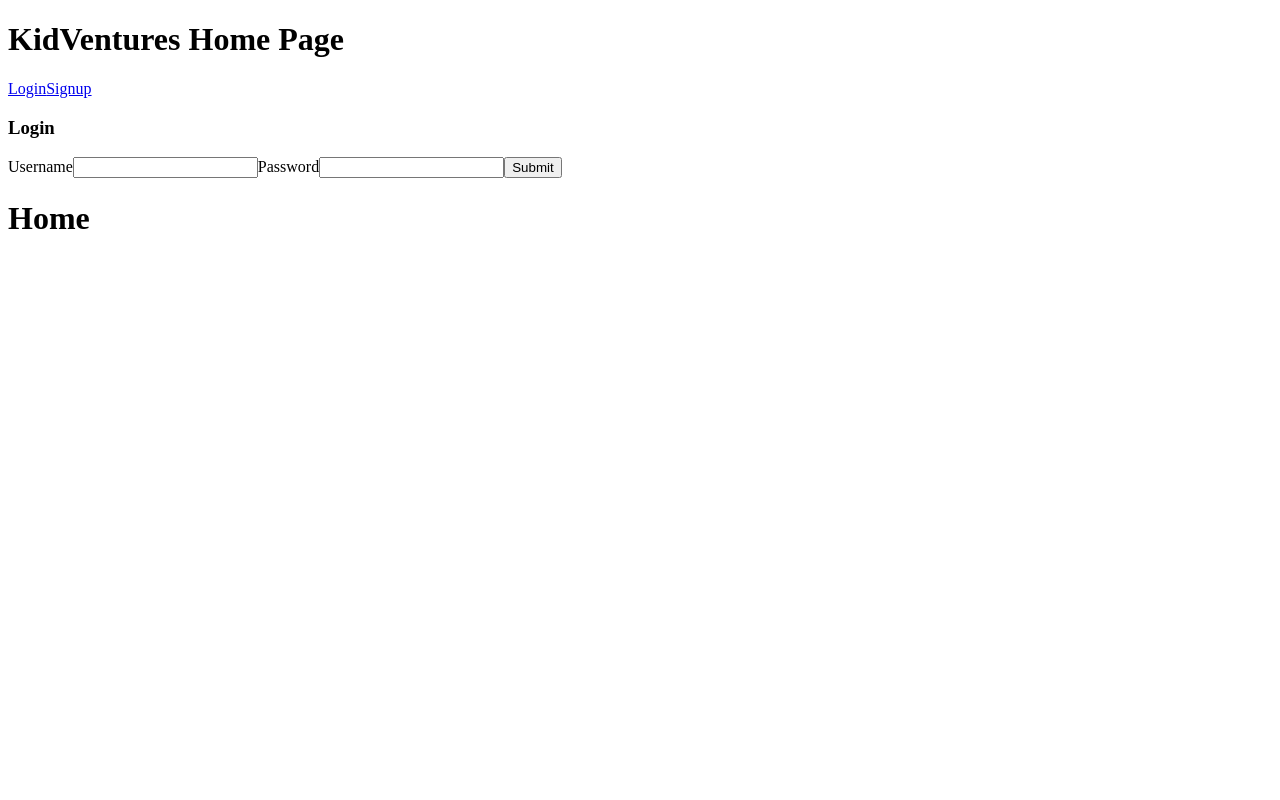
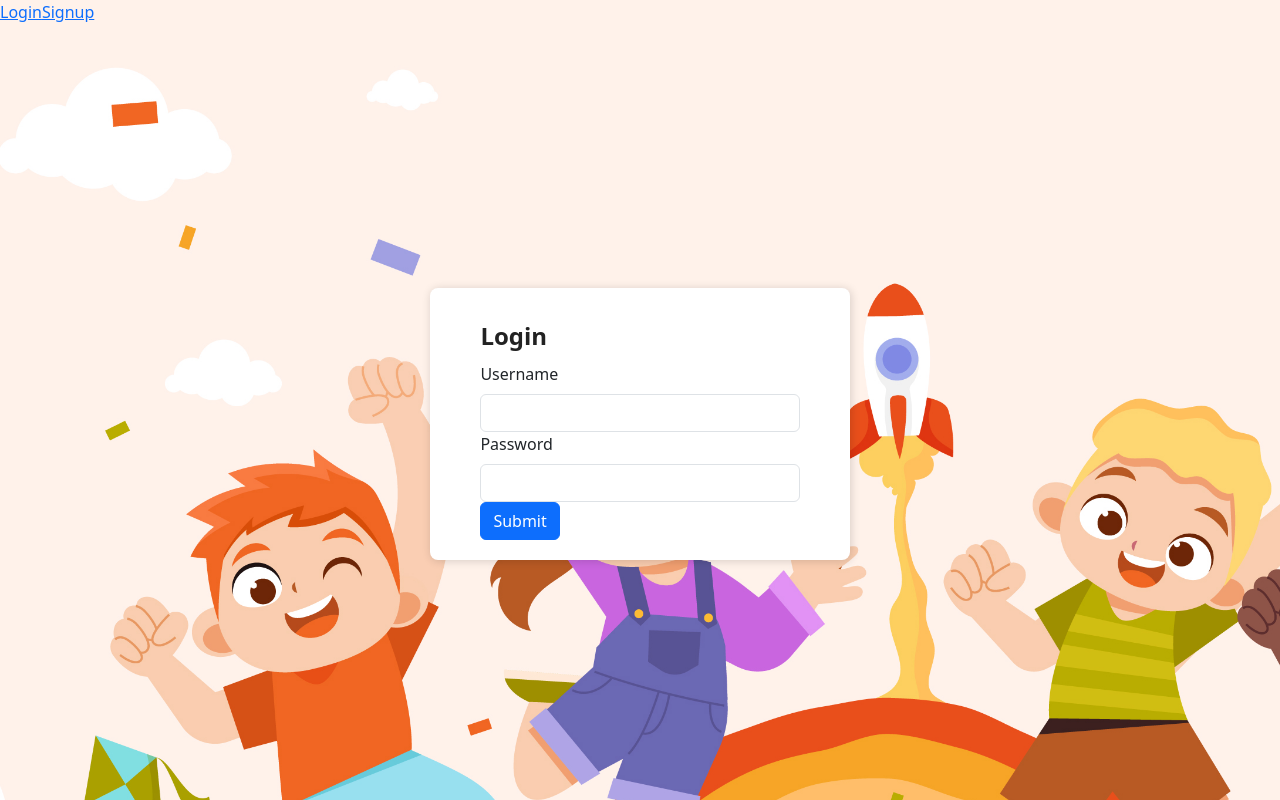
Before and after one commit to eaw-pid/KidVentures, a React (Create React App) app in the folder client/: page /login in a window 1280 px wide. Shown: the top 800 px of the page. Built offline with nearby package versions, Linux system fonts and the light colour scheme; no server answers.

Commit message:
start styling with react bootstrap

```diff
--- a/client/public/index.html
+++ b/client/public/index.html
@@ -8,6 +8,11 @@
       href="https://fonts.googleapis.com/css2?family=Permanent+Marker&display=swap"
       rel="stylesheet"
     />
+    <link
+      rel="stylesheet"
+      href="https://cdn.jsdelivr.net/npm/bootstrap@5.3.2/dist/css/bootstrap.min.css"
+      integrity="sha384-T3c6CoIi6uLrA9TneNEoa7RxnatzjcDSCmG1MXxSR1GAsXEV/Dwwykc2MPK8M2HN"
+      crossorigin="anonymous"/>
     <meta name="viewport" content="width=device-width, initial-scale=1" />
     <meta name="theme-color" content="#000000" />
     <meta
--- a/client/src/components/ActivityList.js
+++ b/client/src/components/ActivityList.js
@@ -3,6 +3,7 @@ import { ReviewContext } from "../context/ReviewContext";
 import { UserContext } from "../context/UserContext";
 import { useNavigate, Link  } from "react-router-dom";
 import { SingleActivityContext } from "../context/SingleActivityContext"
+import {Container, Col, Row} from 'react-bootstrap';
 
 
 function ActivityList({activity}) {
@@ -40,14 +41,23 @@ function ActivityList({activity}) {
 
     return (
         <div>
+           <Container>
+            <Row>
+                <Col>
                     <h3 onClick={handleClick}>{activity.title}</h3>
                     <p>Description: {activity.description}</p>
+                    <h4>Reviews: {numOfReviews}</h4><button onClick={handleReviewClick}>Add Review</button>
+                    {reviewList}
+                </Col>
+                <Col >
                     <p>Location: {activity.location}</p>
                     <p>Date/Time: {activity.date_converter}</p>
-            <h4>Reviews: {numOfReviews}</h4><button onClick={handleReviewClick}>Add Review</button>
-            {reviewList}
                     {activity.free ?
                     <p><strong>FREE</strong></p>: null}
+                </Col>
+            </Row>
+
+           </Container>
         </div>
     )
 }
--- a/client/src/components/App.js
+++ b/client/src/components/App.js
@@ -13,13 +13,13 @@ function App() {
 
   return (
       <div>
-        <h1>KidVentures Home Page</h1>
+
 
           <NavBar />
         <Outlet />
-        {!currentUser ?
-        <Home />
-      : null }
+
+        {/* <Home /> */}
+
 
 
       </div>
--- a/client/src/index.css
+++ b/client/src/index.css
@@ -1,6 +1,49 @@
+
 :root {
   --bg: #282c34;
   --header: #fff;
   --link: #61dafb;
   --text: hsla(0, 0%, 100%, 0.88);
 }
+
+body {
+  background: url("./images/kids.jpg");
+  position: relative;
+  text-align: center;
+  /* padding-top: 700px; */
+  padding-bottom: 350px;
+  background-size: cover;
+}
+
+
+.Auth-form-container {
+  display: flex;
+  justify-content: center;
+  align-items: center;
+  width: 100vw;
+  height: 100vh;
+
+}
+
+.Auth-form {
+  width: 420px;
+  box-shadow: rgb(0 0 0 / 16%) 1px 1px 10px;
+  padding-top: 30px;
+  padding-bottom: 20px;
+  border-radius: 8px;
+  background-color: white;
+
+}
+
+.Auth-form-content {
+  padding-left: 12%;
+  padding-right: 12%;
+}
+
+.Auth-form-title {
+  text-align: center;
+  margin-bottom: 1em;
+  font-size: 24px;
+  color: rgb(34, 34, 34);
+  font-weight: 800;
+}
--- a/client/src/index.js
+++ b/client/src/index.js
@@ -8,6 +8,7 @@ import { CategoryProvider } from "./context/CategoryContext.js";
 import { DateValueProvider } from "./context/DateValueContext.js";
 import { SingleActivityProvider } from "./context/SingleActivityContext.js";
 import "./index.css";
+import 'bootstrap/dist/css/bootstrap.min.css'
 //TO DO
 // import { BrowserRouter } from "react-router-dom";
 // import { createRoot } from "react-dom/client";
@@ -18,6 +19,7 @@ const router = createBrowserRouter(routes)
 
 const root = ReactDOM.createRoot(document.getElementById('root'));
 root.render(
+
         <UserProvider>
             <ActivityProvider>
                 <CategoryProvider>
--- a/client/src/pages/Home.js
+++ b/client/src/pages/Home.js
@@ -1,13 +1,22 @@
 import React, {useContext, useEffect} from "react";
+import { UserContext } from "../context/UserContext";
+
 
 
 function Home () {
 
+    const {currentUser} = useContext(UserContext)
 
-
+    if (currentUser) {
+        return null;
+    }
 
     return(
-        <h1>Home</h1>
+        <div>
+
+            <h1>KidVentures</h1>
+        </div>
+
     )
 }
 
--- a/client/src/pages/Login.js
+++ b/client/src/pages/Login.js
@@ -2,7 +2,9 @@ import React, { useContext } from 'react'
 import { useFormik } from "formik";
 import * as yup from "yup";
 import { UserContext } from '../context/UserContext';
-import { useNavigate } from 'react-router-dom'
+import { useNavigate } from 'react-router-dom';
+import { Form, Button } from 'react-bootstrap';
+
 
 function Login() {
 
@@ -45,17 +47,23 @@ function Login() {
         return error ? <p style={{color: "red"}}>{error}</p> : null}
 
         return (
-        <div>
-            <form onSubmit={formik.handleSubmit}>
-                <h3>Login</h3>
-                <label>Username</label>
-                <input type="username" name="username" value={formik.values.username} onChange={formik.handleChange}/>
-                {displayErrors(formik.errors.username)}
-                <label>Password</label>
-                <input type="password" name="password" value={formik.values.password} onChange={formik.handleChange}/>
-                {displayErrors(formik.errors.password)}
-                <button type="submit">Submit</button>
-            </form>
+        <div className="Auth-form-container">
+            <Form className="Auth-form"  onSubmit={formik.handleSubmit}>
+                <div className="Auth-form-content">
+                    <Form.Label className="Auth-form-title">Login</Form.Label>
+                        <Form.Group >
+                            <Form.Label>Username</Form.Label>
+                            <Form.Control type="username" name="username" value={formik.values.username} onChange={formik.handleChange}/>
+                            {displayErrors(formik.errors.username)}
+                    </Form.Group>
+                    <Form.Group>
+                            <Form.Label>Password</Form.Label>
+                            <Form.Control type="password" name="password" value={formik.values.password} onChange={formik.handleChange}/>
+                            {displayErrors(formik.errors.password)}
+                    </Form.Group>
+                    <Button type="submit">Submit</Button>
+                </div>
+            </Form>
         </div>
 
     )
--- a/client/src/pages/Signup.js
+++ b/client/src/pages/Signup.js
@@ -3,6 +3,7 @@ import { useFormik } from "formik";
 import * as yup from "yup";
 import { UserContext } from '../context/UserContext'
 import { useNavigate } from 'react-router-dom';
+import { Form, Button } from 'react-bootstrap';
 
 function Signup() {
 
@@ -49,20 +50,28 @@ function Signup() {
         return error ? <p style={{color: "red"}}>{error}</p> : null}
 
     return (
-        <div>
-            <form onSubmit={formik.handleSubmit}>
-                <h3>Signup</h3>
-                <label>Username</label>
-                <input type="username" name="username" value={formik.values.username} onChange={formik.handleChange}/>
-                {displayErrors(formik.errors.username)}
-                <label>Email</label>
-                <input type="email" name="email" value={formik.values.email} onChange={formik.handleChange}/>
-                {displayErrors(formik.errors.email)}
-                <label>Password</label>
-                <input type="password" name="password" value={formik.values.password} onChange={formik.handleChange}/>
-                {displayErrors(formik.errors.password)}
-                <button type="submit">Submit</button>
-            </form>
+        <div className="Auth-form-container">
+            <Form className="Auth-form" onSubmit={formik.handleSubmit}>
+                <div className="Auth-form-content">
+                    <Form.Label className="Auth-form-title">Sign In</Form.Label>
+                        <Form.Group>
+                            <Form.Label>Username</Form.Label>
+                            <Form.Control type="username" name="username" value={formik.values.username} onChange={formik.handleChange}/>
+                            {displayErrors(formik.errors.username)}
+                        </Form.Group>
+                        <Form.Group>
+                            <Form.Label>Email</Form.Label>
+                            <Form.Control type="email" name="email" value={formik.values.email} onChange={formik.handleChange}/>
+                            {displayErrors(formik.errors.email)}
+                        </Form.Group>
+                        <Form.Group>
+                            <Form.Label>Password</Form.Label>
+                            <Form.Control type="password" name="password" value={formik.values.password} onChange={formik.handleChange}/>
+                            {displayErrors(formik.errors.password)}
+                        </Form.Group>
+                        <Button type="submit">Submit</Button>
+                </div>
+            </Form>
         </div>
 
     )
```
Also changed, not shown: client/package.json (+9 -2 lines), client/src/routes.js (+4 -7 lines), client/src/images/kids.jpg (added). Lines whose indentation alone changed are shown as unchanged.
